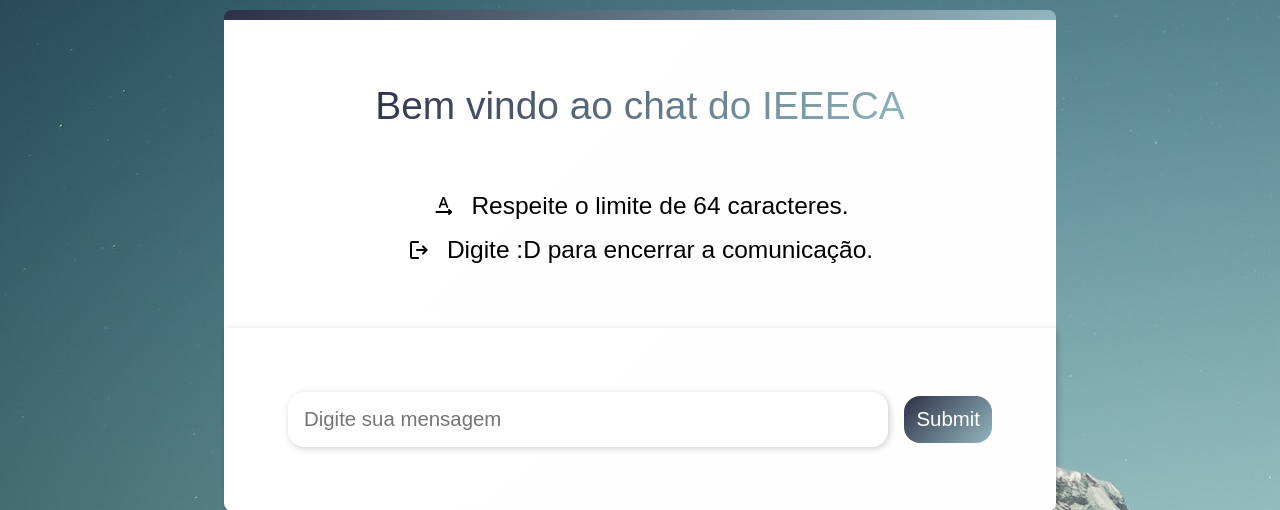
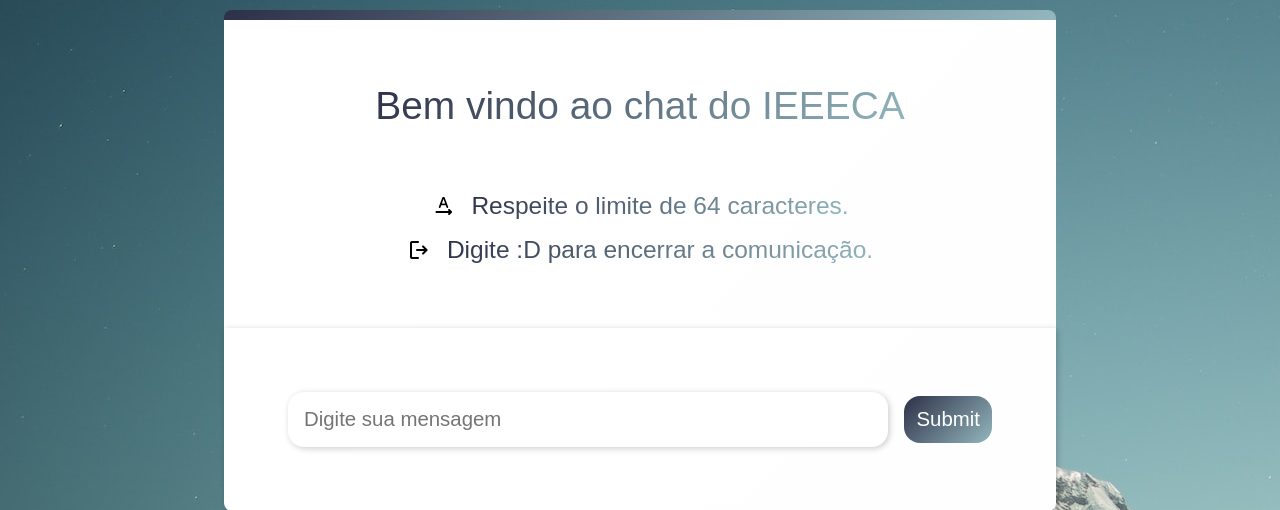
Before and after one commit to marktheo/client-socket-webapp, a Flask app: page / in a window 1280 px wide. Shown: the part 190-700 px from the top of the page. Run offline with Flask 3, Linux system fonts and the light colour scheme; parts of the project's set-up code (start-up, migrations or seed data) failed here and were passed over; some web fonts are replaced.

Commit message:
Chat Page Style Update

```diff
--- a/static/chat.css
+++ b/static/chat.css
@@ -83,13 +83,21 @@ body{
 }
 
 .chatbox__features__content__div{
-
     display: flex;
     flex-direction: row;
     font-size: 1.2em;
     font-weight: 500;
     gap: 16px;
     justify-content: center;
+}
+
+.chatbox__features__content__div__span{
+    background-clip: text;
+    background-image: linear-gradient(135deg, #2D3047, #93B7BE);
+
+    -moz-background-clip: text;
+    -webkit-background-clip: text;
+    -webkit-text-fill-color: transparent;
 }
 
 .chatbox{
```
